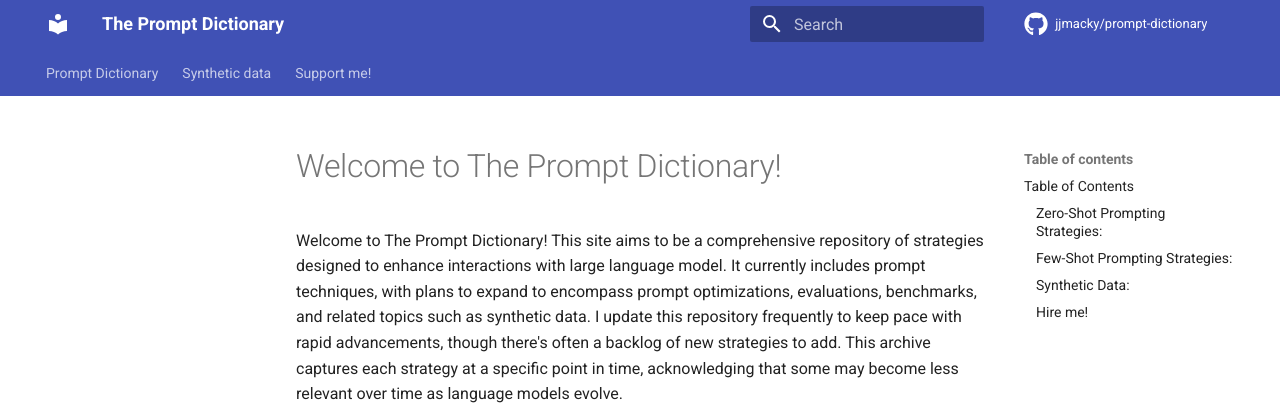
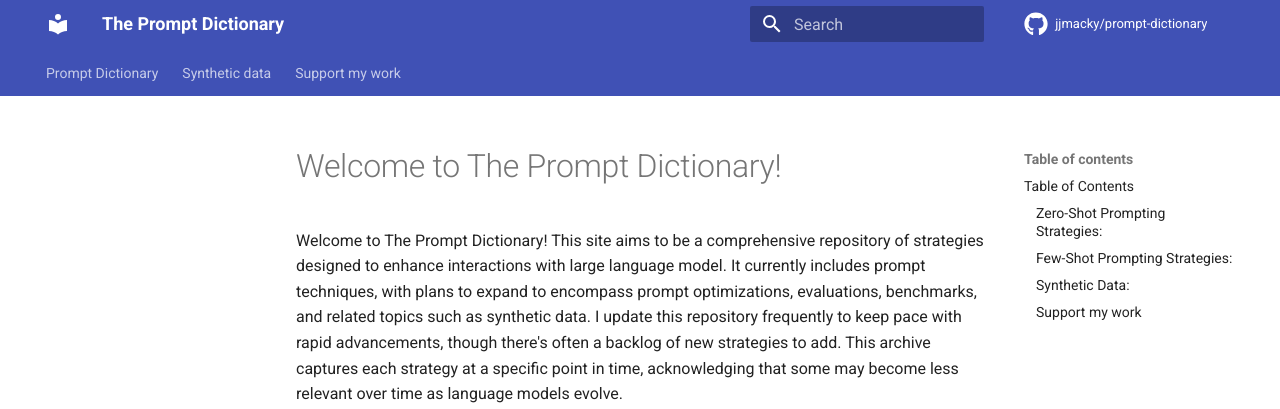
Before and after one commit to jjmacky/lm-toolkit, an MkDocs documentation site: the page built from docs/index.md, in a window 1280 px wide and 900 px high. Shown: the top 409 px of the window. Built offline with MkDocs 1.6.1 and Material for MkDocs 9.7.7, drawn with Linux system fonts in a browser that asks for light colours; comment, search, counter and statistics services are not loaded; some of the changed text lies outside the part shown.

Commit message:
Updated support me to support my work

```diff
--- a/docs/index.md
+++ b/docs/index.md
@@ -37,5 +37,5 @@ Many of the techniques featured here I first saw in the wonderful, "The Prompt R
 ### Synthetic Data:
 - [Basic Synthetic Data Creation Tutorial](synthetic_data/basic_tutorial_1/airbnb_rewriting.md)
 
-### Hire me!
+### Support my work
 - [Contact Information](hire_me.md)
--- a/mkdocs.yml
+++ b/mkdocs.yml
@@ -52,7 +52,7 @@ nav:
       - KATE (kNN-Augmented in-conText Example selection): prompting/few_shot/kate.md
   - Synthetic data:
     - Basic synthetic data creation tutorial: synthetic_data/basic_tutorial_1/airbnb_rewriting.md
-  - Support me!: support_me.md
+  - Support my work: support_me.md
 
 copyright:
   'Copyright &copy; 2024 <a href="https://github.com/jjmacky"  target="_blank" rel="noopener">James McCammon</a>'
```
